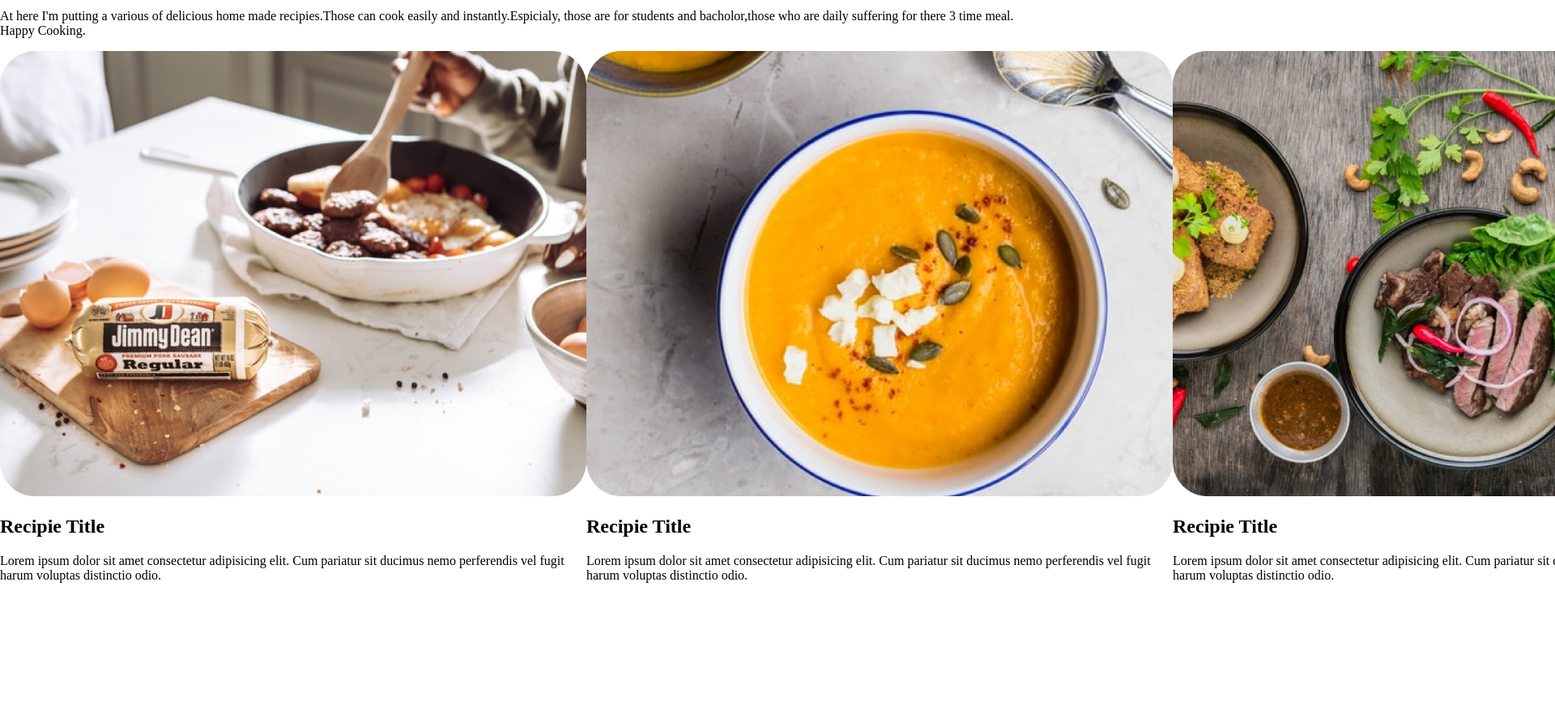
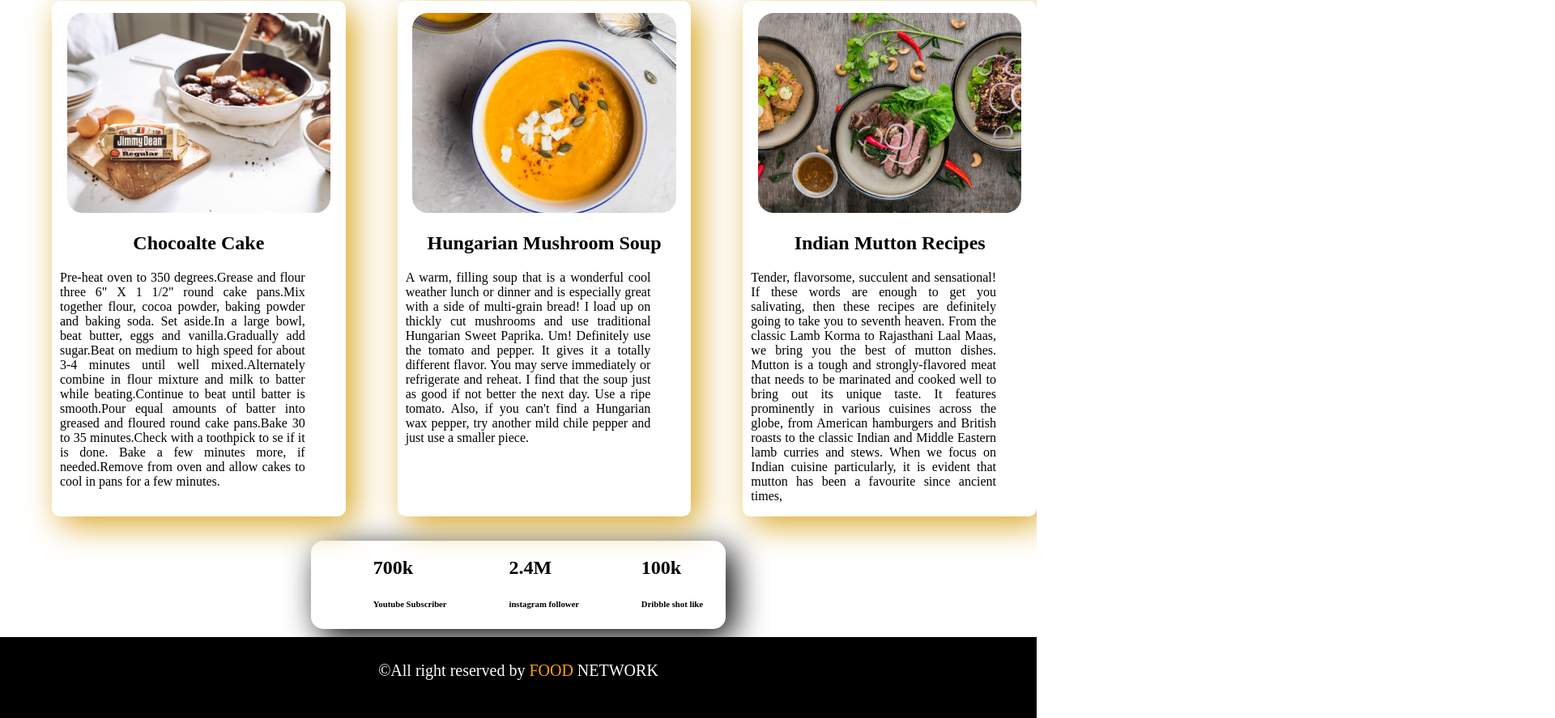
Before and after one commit to Rebeltanmoy/my-first-project, a plain HTML site: page index.html in a window 1280 px wide. Shown: the part 1244-2131 px from the top of the page at 81% size, 1920 px wide, since content can reach past the window. Before the commit the page ends 2030 px from the top, so only its background shows below. Drawn offline with Linux system fonts and the light colour scheme.

Commit message:
new text added

```diff
--- a/index.html
+++ b/index.html
@@ -40,33 +40,63 @@
                 <a class="link-button" target="_blank" href="https://www.facebook.com/">Contact Me</a>
             </div>
         </section>
-        <section>
+        <section class="recipie">
             <h1>My Recipies</h1>
             <p>At here I'm putting a various of delicious home made recipies.Those can cook easily and
                 instantly.Espicialy, those are for students and bacholor,those who are daily suffering for there 3 time
                 meal. Happy Cooking.</p>
-            <div class="flexible ">
-                <div>
+            <div class="flexible">
+                <div class="developer">
                     <img src="img/food/Project Cover.jpg" alt="">
-                    <h1>Recipie Title</h1>
-                    <p>Lorem ipsum dolor sit amet consectetur adipisicing elit. Cum pariatur sit ducimus nemo
-                        perferendis vel fugit harum voluptas distinctio odio.</p>
+                    <h1>Chocoalte Cake</h1>
+                    <p>Pre-heat oven to 350 degrees.Grease and flour three 6" X 1 1/2" round cake pans.Mix together
+                        flour, cocoa powder, baking powder and baking soda. Set aside.In a large bowl, beat butter, eggs
+                        and vanilla.Gradually add sugar.Beat on medium to high speed for about 3-4 minutes until well
+                        mixed.Alternately combine in flour mixture and milk to batter while beating.Continue to beat
+                        until batter is smooth.Pour equal amounts of batter into greased and floured round cake
+                        pans.Bake 30 to 35 minutes.Check with a toothpick to se if it is done. Bake a few minutes more,
+                        if needed.Remove from oven and allow cakes to cool in pans for a few minutes.</p>
                 </div>
-                <div>
+                <div class="developer">
                     <img src="img/food/Project Cover.png" alt="">
-                    <h1>Recipie Title</h1>
-                    <p>Lorem ipsum dolor sit amet consectetur adipisicing elit. Cum pariatur sit ducimus nemo
-                        perferendis vel fugit harum voluptas distinctio odio.</p>
-
+                    <h1>Hungarian Mushroom Soup</h1>
+                    <p>A warm, filling soup that is a wonderful cool weather lunch or dinner and is especially great
+                        with a side of multi-grain bread! I load up on thickly cut mushrooms and use traditional
+                        Hungarian Sweet Paprika. Um! Definitely use the tomato and pepper. It gives it a totally
+                        different flavor. You may serve immediately or refrigerate and reheat. I find that the soup just
+                        as good if not better the next day. Use a ripe tomato. Also, if you can't find a Hungarian wax
+                        pepper, try another mild chile pepper and just use a smaller piece.</p>
                 </div>
-                <div>
+                <div class="developer">
                     <img src="img/food/Project Cover1.jpg" alt="">
-                    <h1>Recipie Title</h1>
-                    <p>Lorem ipsum dolor sit amet consectetur adipisicing elit. Cum pariatur sit ducimus nemo
-                        perferendis vel fugit harum voluptas distinctio odio.</p>
+                    <h1>Indian Mutton Recipes</h1>
+                    <p>Tender, flavorsome, succulent and sensational! If these words are enough to get you salivating,
+                        then these recipes are definitely going to take you to seventh heaven. From the classic Lamb
+                        Korma to Rajasthani Laal Maas, we bring you the best of mutton dishes. Mutton is a tough and
+                        strongly-flavored meat that needs to be marinated and cooked well to bring out its unique taste.
+                        It features prominently in various cuisines across the globe, from American hamburgers and
+                        British roasts to the classic Indian and Middle Eastern lamb curries and stews. When we focus on
+                        Indian cuisine particularly, it is evident that mutton has been a favourite since ancient times,
+                    </p>
                 </div>
             </div>
         </section>
+        <section class="flex">
+            <div class="first">
+                <h1>700k</h1>
+                <h6>Youtube Subscriber</h6>
+            </div>
+            <div class="second">
+                <h1>2.4M</h1>
+                <h6>instagram follower</h6>
+            </div>
+            <div class="third">
+                <h1>100k</h1>
+                <h6>Dribble shot like</h6>
+            </div>
+
+        </section>
+        <footer>&copy;All right reserved by <span>FOOD</span> NETWORK</footer>
     </body>
 
 </html>
--- a/style.css
+++ b/style.css
@@ -10,7 +10,7 @@ body{
 }
 .flexible{
     display: flex;
-    margin-bottom: 50px;
+    margin-bottom: 30px;
 }
 .link-button{
     color: white;
@@ -22,13 +22,66 @@ body{
 .half-width{
     width:50%;
     padding-left: 5%;
-    padding-right: 5%;
+    padding-right: 4%;
+    padding-top: 5px;
 }
-img{
-    height: 550px;
+.half-width img{
+    width:85%;
 }
 .second-section{
     background-image: url(img/shapes/Frame\ 58.jpg);
     background-repeat: no-repeat;
-    background-position: right;
+    background-size: 110%;
+    background-position: left;
 }
+.second-section img{
+    width:335px;
+}
+.developer{
+    width:30%;
+    margin-left: 5%;
+    padding-top: 15px;
+    padding-left: 10px;
+    padding-right: 10px;
+    border-radius:10px;
+    box-shadow: 10px 10px 40px goldenrod;
+}
+.developer img{
+    width: 95%;
+}
+.recipie{
+    text-align: center;
+}
+.developer p{
+    margin-right: 40px;
+    text-align: justify;
+}
+.flex{
+    display: flex;
+    margin-left: 30%;
+    margin-right: 30%;
+    margin-bottom: 10px;
+    border-radius: 15px;
+    box-shadow: 10px 10px 40px black;
+
+}
+.first{
+    margin-left: 15%;
+}
+.second{
+    margin-left: 15%;
+}
+.third{
+    margin-left:15%;
+}
+footer{
+    text-align: center;
+    font-size: 20px;
+    height: 70px;
+    padding-top: 30px;
+    color: white;
+    background-color: black;
+}
+span{
+    color:orange;
+}
```
